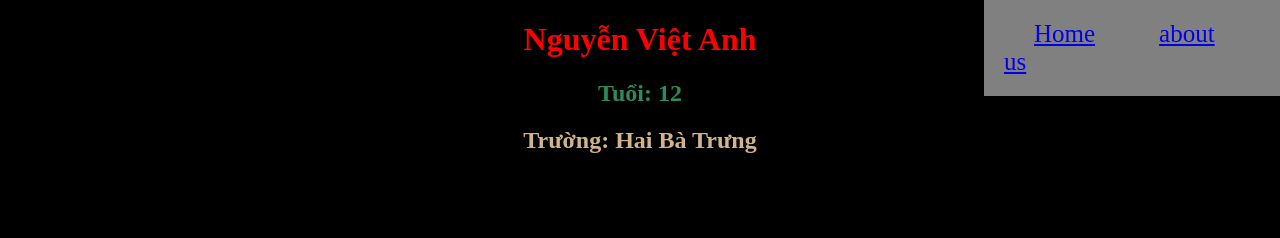
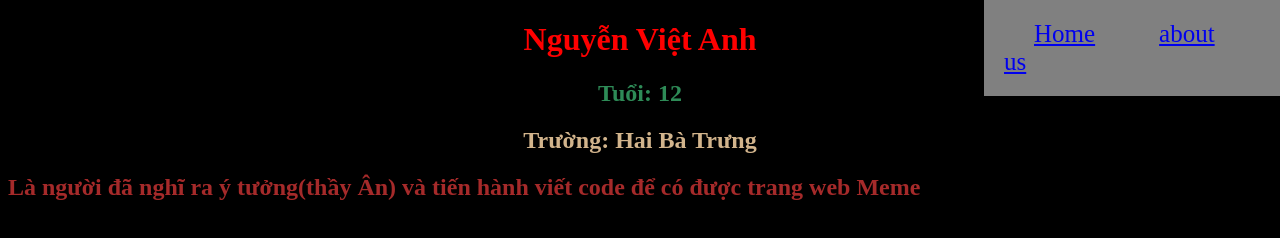
Before and after one commit to Vanh1902/vanhdepgiai, a plain HTML site: page ex5/aboutus.html in a window 1280 px wide. Drawn offline with Linux system fonts and the light colour scheme.

Commit message:
Update aboutus.html

```diff
--- a/ex5/aboutus.html
+++ b/ex5/aboutus.html
@@ -11,7 +11,7 @@
         <h1 style="color:red; text-align: center;">Nguyễn Việt Anh</h1>
         <h2 style="text-align: center; color:seagreen">Tuổi: 12</h2>
         <h2 style="text-align: center; color:tan">Trường: Hai Bà Trưng</h2>
-        <h2>Là người đã nghĩ ra ý tưởng(thầy Ân) và tiến hành viết code để có được trang web Meme</h2>
+        <h2 style="color: brown;">Là người đã nghĩ ra ý tưởng(thầy Ân) và tiến hành viết code để có được trang web Meme</h2>
 
     </div>
 
```
